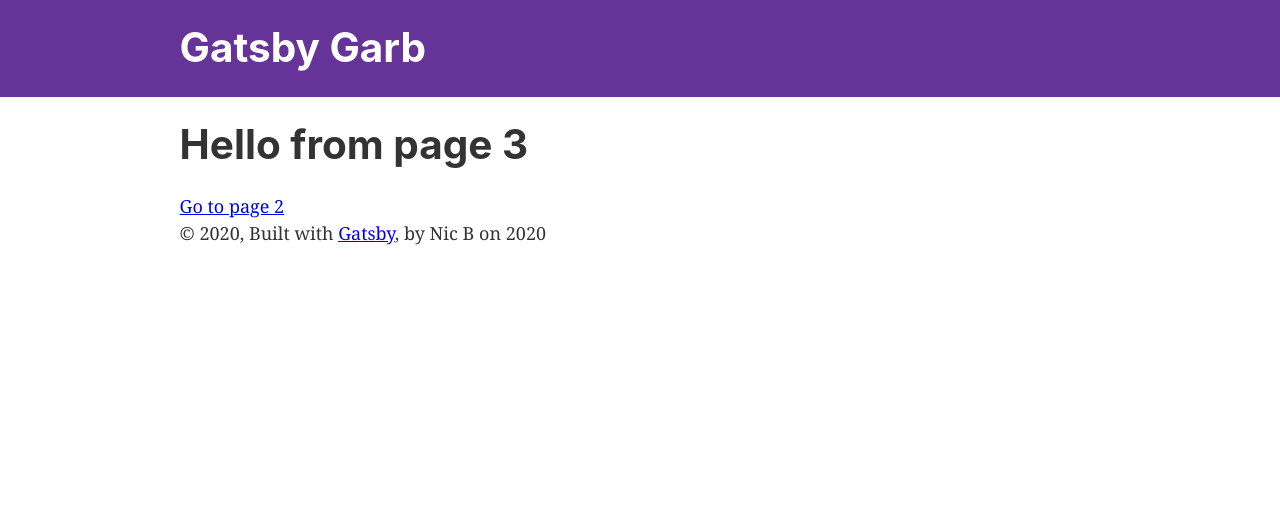
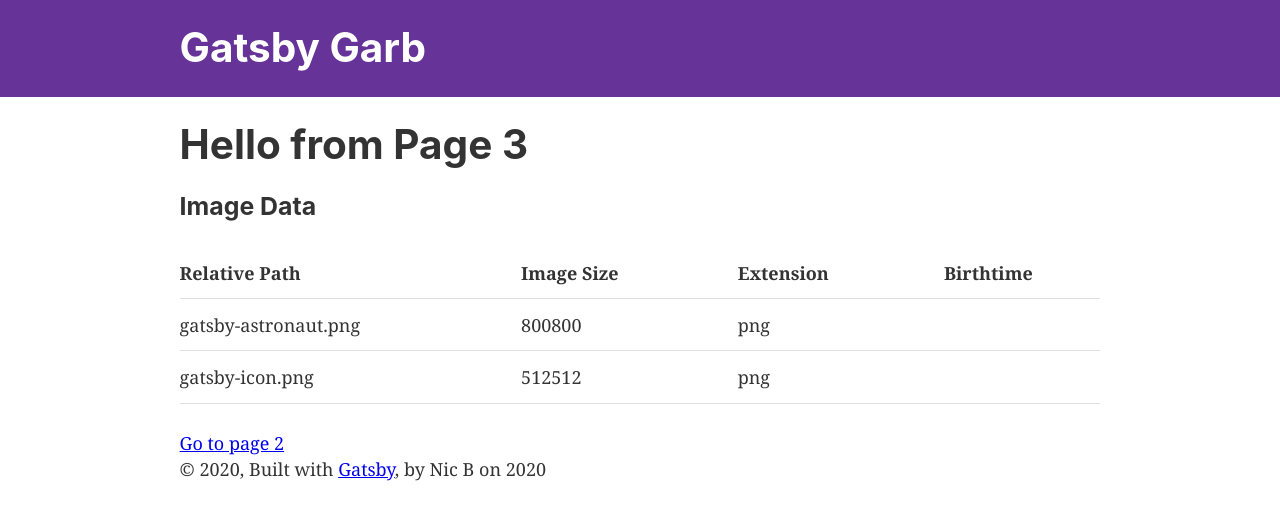
Before and after one commit to fullstackmommy/gatsby_garb, a Gatsby site: page /posts/page-3 in a window 1280 px wide. Built offline with nearby package versions, Linux system fonts and the light colour scheme; Gatsby itself is replaced by a stand-in of ours.

Commit message:
tinker: execute static queries

```diff
--- a/src/pages/posts/page-3.js
+++ b/src/pages/posts/page-3.js
@@ -1,11 +1,50 @@
 import React from "react"
-import { Link } from "gatsby"
+import { graphql, useStaticQuery, Link } from "gatsby"
 
 import Layout from "../../components/layout"
 
-export default () => (
-  <Layout>
-    <h1>Hello from page 3</h1>
-    <Link to="/page-2">Go to page 2</Link>
-  </Layout>
-)
+const getImageData = graphql`
+  {
+    allFile {
+      edges {
+        node {
+          relativePath
+          size
+          extension
+          birthTime
+        }
+      }
+    }
+  }
+`
+export default () => {
+  const data = useStaticQuery(getImageData)
+
+  return (
+    <Layout>
+      <h1>Hello from Page 3</h1>
+      <h3>Image Data</h3>
+      <table>
+        <thead>
+          <tr>
+            <th>Relative Path</th>
+            <th>Image Size</th>
+            <th>Extension</th>
+            <th>Birthtime</th>
+          </tr>
+        </thead>
+        <tbody>
+          {data.allFile.edges.map(({ node }, index) => (
+            <tr key={index}>
+              <td>{node.relativePath}</td>
+              <td>{node.size}</td>
+              <td>{node.extension}</td>
+              <td>{node.birthtime}</td>
+            </tr>
+          ))}
+        </tbody>
+      </table>
+      <Link to="/page-2">Go to page 2</Link>
+    </Layout>
+  )
+}
```
